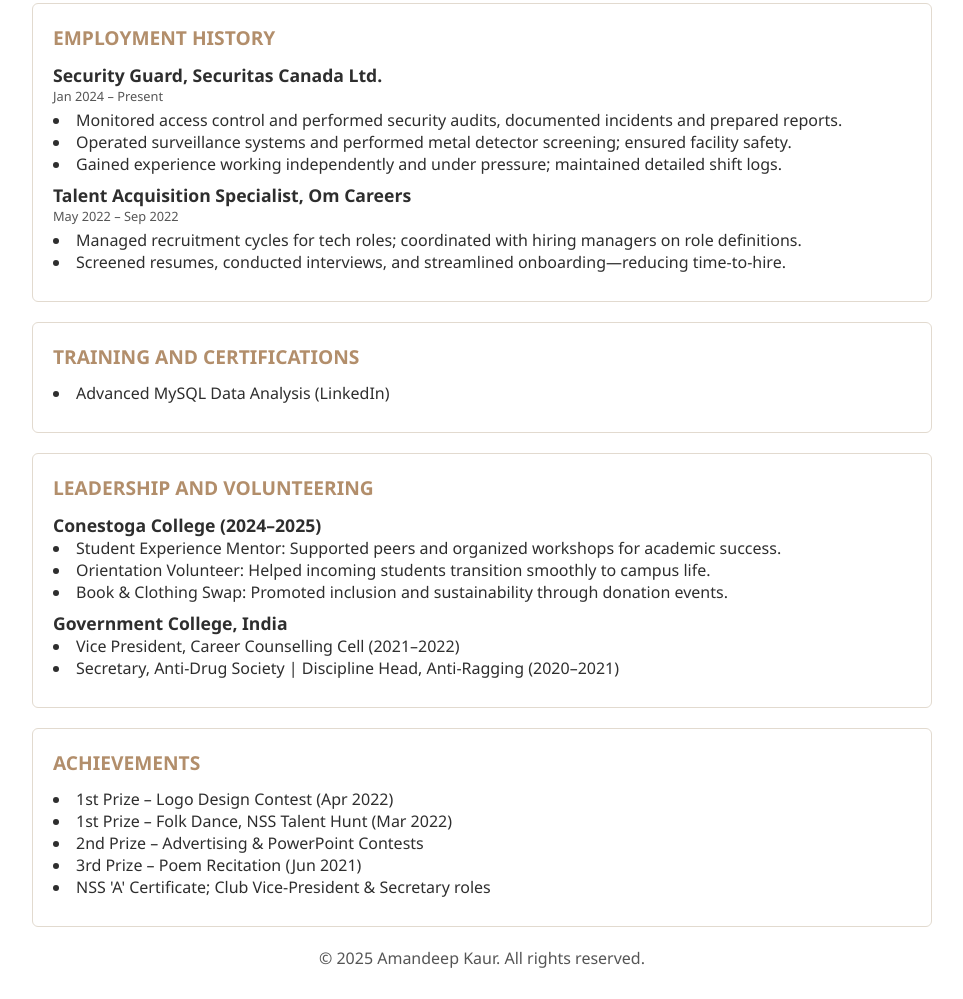
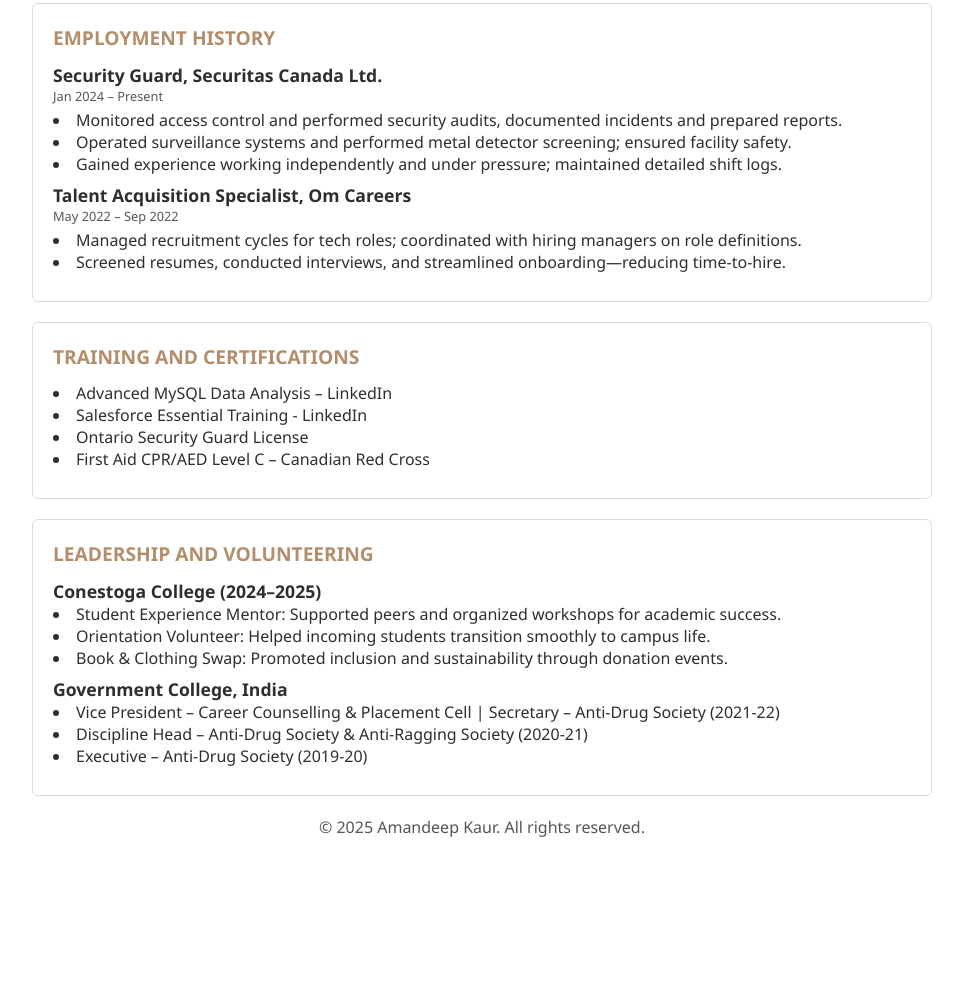
Before and after one commit to amandeep9858/Resume, a plain HTML site: page index.html in a window 1280 px wide. Shown: the part 1574-2573 px from the top of the page, without its empty margins (308-1271 px from the left). After the commit the page ends 2442 px from the top, so only its background shows below. Drawn offline with Linux system fonts and the light colour scheme.

Commit message:
index.html

```diff
--- a/index.html
+++ b/index.html
@@ -121,7 +121,10 @@
     <section id="certifications" class="content">
       <h2>TRAINING AND CERTIFICATIONS</h2>
       <ul>
-        <li>Advanced MySQL Data Analysis (LinkedIn)</li>
+        <li>Advanced MySQL Data Analysis – LinkedIn</li>
+        <li>Salesforce Essential Training - LinkedIn</li>
+        <li>Ontario Security Guard License</li>
+        <li>First Aid CPR/AED Level C – Canadian Red Cross</li>
       </ul>
     </section>
     <section id="volunteer" class="content">
@@ -137,20 +140,11 @@
       <div class="item">
         <h3>Government College, India</h3>
         <ul>
-          <li>Vice President, Career Counselling Cell (2021–2022)</li>
-          <li>Secretary, Anti-Drug Society | Discipline Head, Anti-Ragging (2020–2021)</li>
+          <li>Vice President – Career Counselling & Placement Cell | Secretary – Anti-Drug Society (2021-22)</li>
+          <li>Discipline Head – Anti-Drug Society & Anti-Ragging Society (2020-21)</li>
+          <li>Executive – Anti-Drug Society (2019-20)</li>
         </ul>
       </div>
-    </section>
-    <section id="achievements" class="content">
-      <h2>ACHIEVEMENTS</h2>
-      <ul>
-        <li>1st Prize – Logo Design Contest (Apr 2022)</li>
-        <li>1st Prize – Folk Dance, NSS Talent Hunt (Mar 2022)</li>
-        <li>2nd Prize – Advertising & PowerPoint Contests</li>
-        <li>3rd Prize – Poem Recitation (Jun 2021)</li>
-        <li>NSS 'A' Certificate; Club Vice-President & Secretary roles</li>
-      </ul>
     </section>
     <footer>&copy; 2025 Amandeep Kaur. All rights reserved.</footer>
   </main>
```
